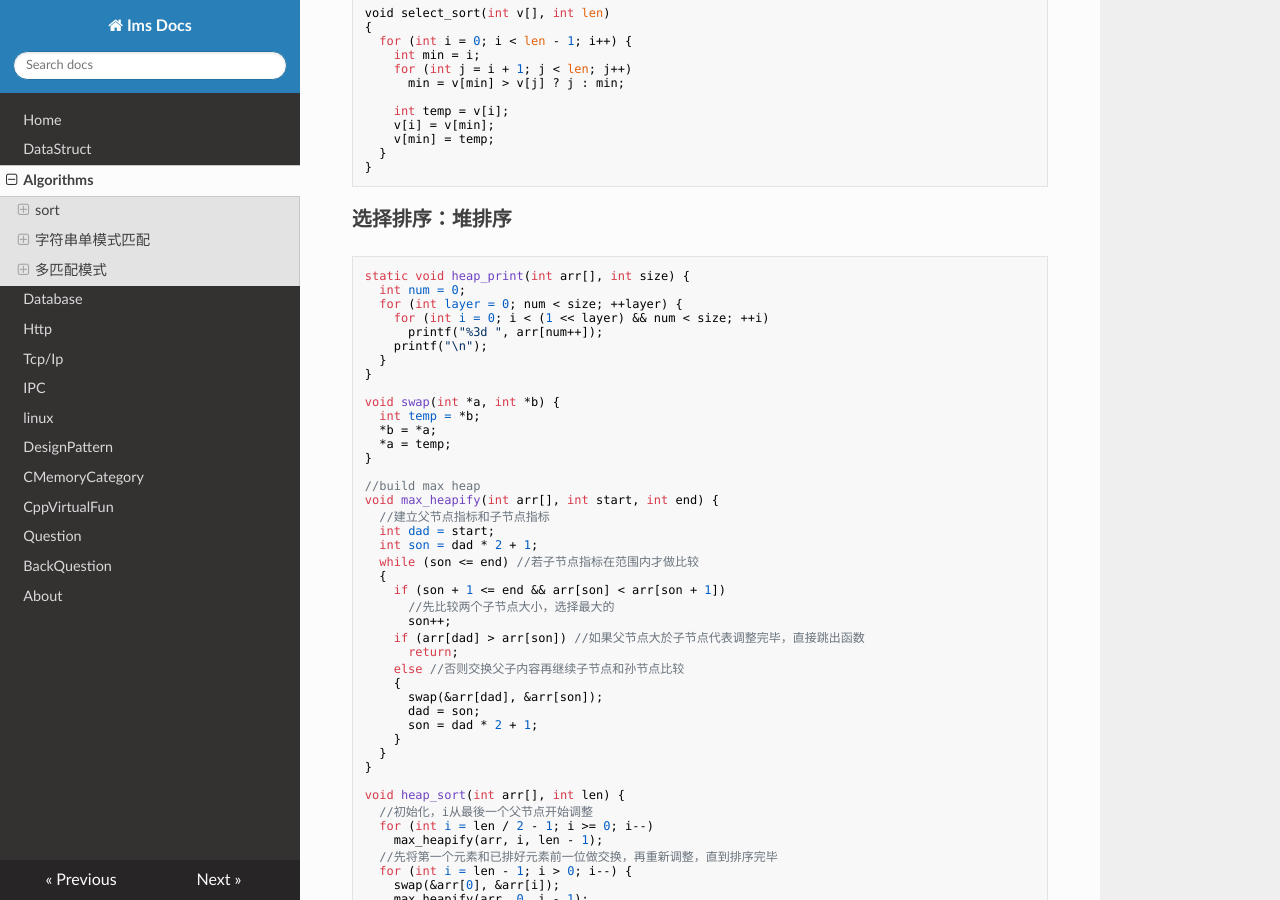
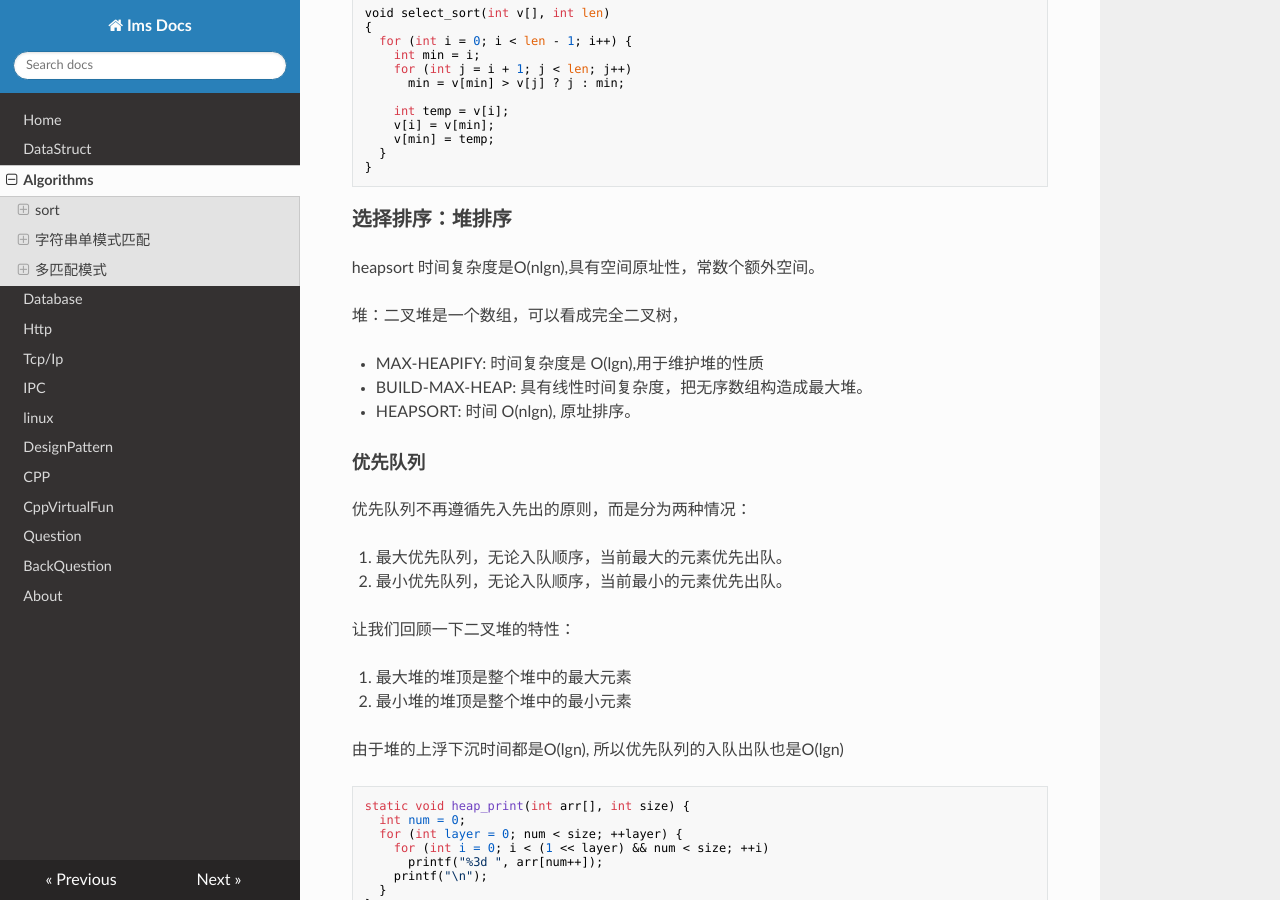
Before and after one commit to ims0/mkdocs, an MkDocs documentation site: the page built from docs/algorithms.md, in a window 1280 px wide and 900 px high, scrolled down 2538 px. Built offline with MkDocs 1.6.1, drawn with Linux system fonts in a browser that asks for light colours; nearby versions of some CDN libraries.

````diff
--- a/docs/algorithms.md
+++ b/docs/algorithms.md
@@ -125,6 +125,29 @@ void select_sort(int v[], int len)
 }
 ```
 ### 选择排序：堆排序
+
+heapsort 时间复杂度是O(nlgn),具有空间原址性，常数个额外空间。
+
+堆：二叉堆是一个数组，可以看成完全二叉树，
+
++ MAX-HEAPIFY: 时间复杂度是 O(lgn),用于维护堆的性质
++ BUILD-MAX-HEAP: 具有线性时间复杂度，把无序数组构造成最大堆。
++ HEAPSORT: 时间 O(nlgn), 原址排序。
+
+#### 优先队列
+
+优先队列不再遵循先入先出的原则，而是分为两种情况：
+
+1. 最大优先队列，无论入队顺序，当前最大的元素优先出队。
+2. 最小优先队列，无论入队顺序，当前最小的元素优先出队。
+
+让我们回顾一下二叉堆的特性：
+
+1. 最大堆的堆顶是整个堆中的最大元素
+2. 最小堆的堆顶是整个堆中的最小元素
+
+由于堆的上浮下沉时间都是O(lgn),
+所以优先队列的入队出队也是O(lgn)
 
 ```
 static void heap_print(int arr[], int size) {
--- a/mkdocs.yml
+++ b/mkdocs.yml
@@ -10,7 +10,7 @@ nav:
     - IPC: IPC.md
     - linux: linux.md
     - DesignPattern : designPattern.md
-    - CMemoryCategory: cMemoryCategory.md
+    - CPP: cpp.md
     - CppVirtualFun: cppVirtualFun.md
     - Question: question.md
     - BackQuestion: back-end.md
````
Also changed, not shown: docs/cpp.md (renamed from docs/cMemoryCategory.md, +2 -0 lines), docs/dataStruct.md (+13 -0 lines).
